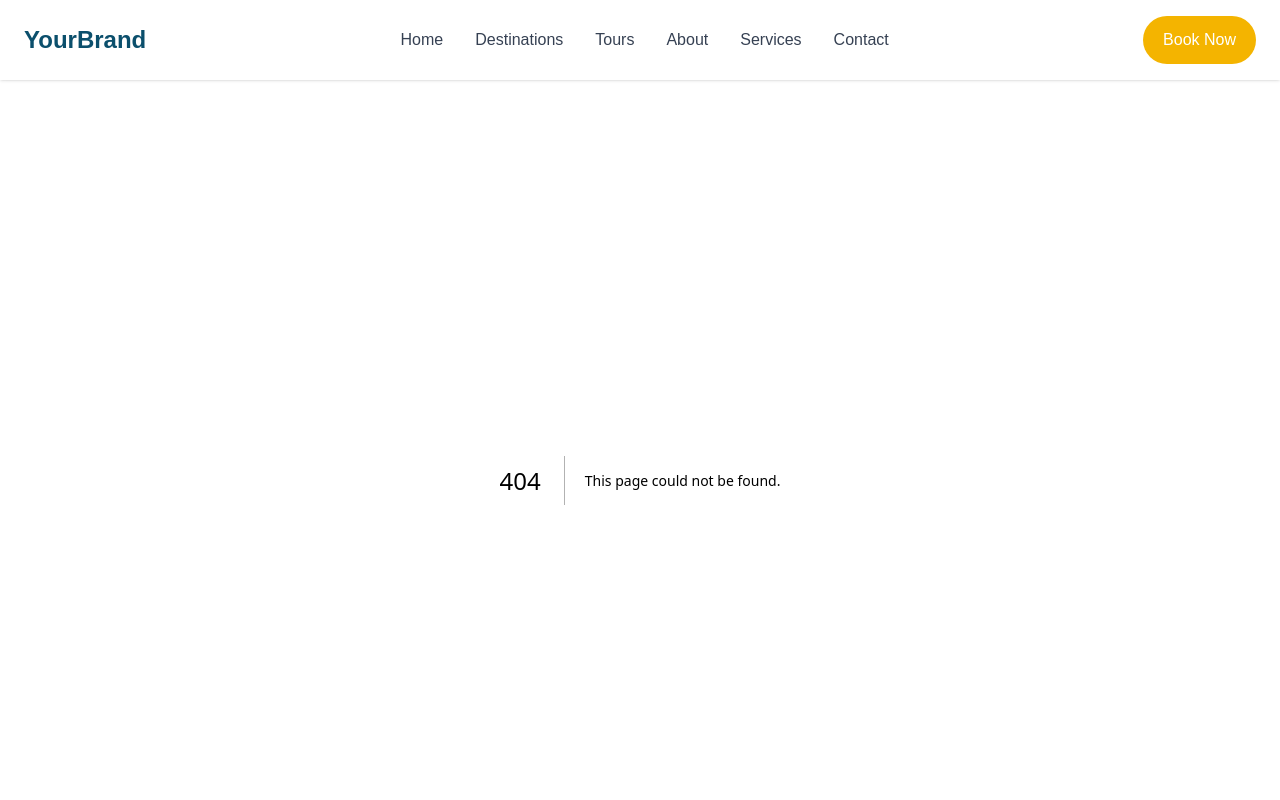
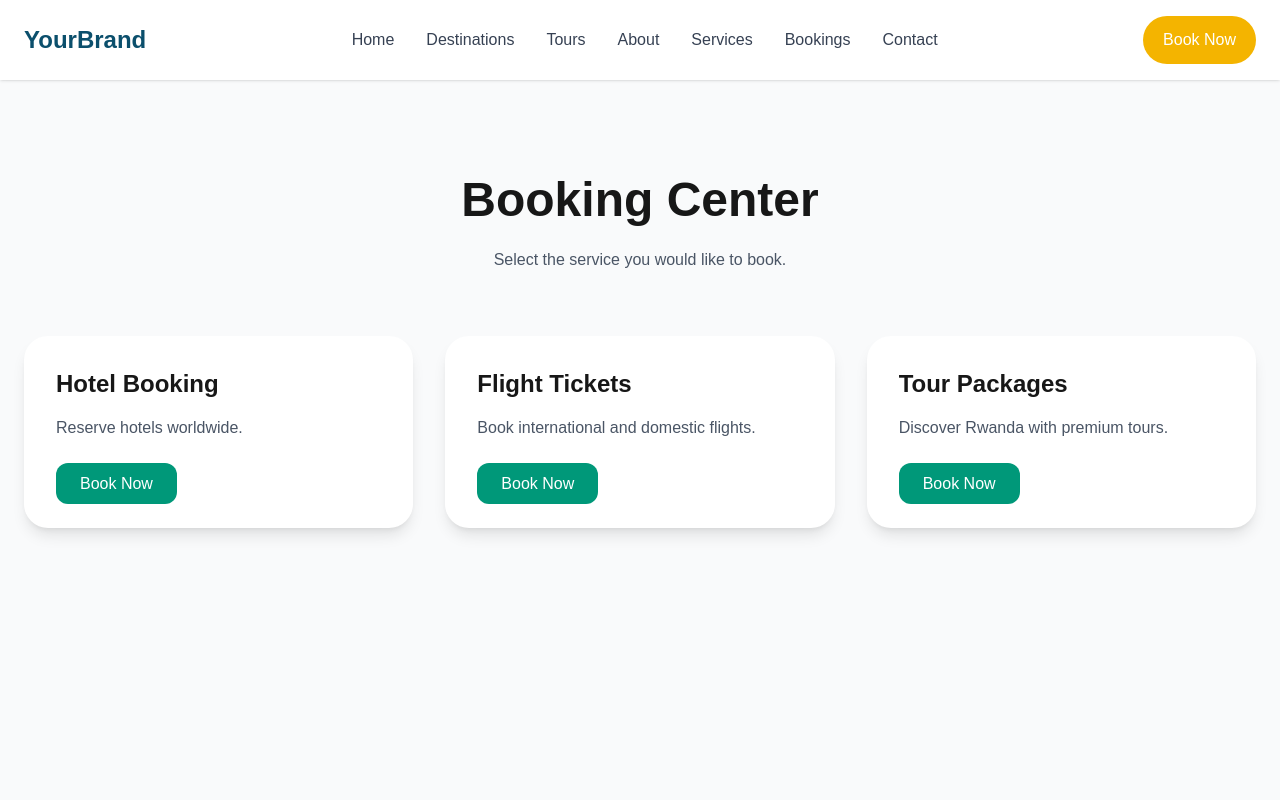
Before and after one commit to ELIE-MANI/tembo-tours, a Next.js app: page /booking in a window 1280 px wide. Before the commit this address had no page. Shown: the top 800 px of the page. Built offline with nearby package versions, Linux system fonts and the light colour scheme.

Commit message:
Build booking center page with reusable booking cards

```diff
--- /dev/null
+++ b/app/booking/page.tsx
@@ -0,0 +1,47 @@
+import BookingCard from "@/components/bookings/BookingCard";
+
+export default function BookingPage() {
+  return (
+    <main className="bg-gray-50 min-h-screen">
+
+      <section className="max-w-7xl mx-auto px-6 py-24">
+
+        <div className="text-center mb-16">
+
+          <h1 className="text-5xl font-bold mb-6">
+            Booking Center
+          </h1>
+
+          <p className="text-gray-600">
+            Select the service you would like to book.
+          </p>
+
+        </div>
+
+        <div className="grid md:grid-cols-3 gap-8">
+
+          <BookingCard
+            title="Hotel Booking"
+            description="Reserve hotels worldwide."
+            href="/booking/hotel"
+          />
+
+          <BookingCard
+            title="Flight Tickets"
+            description="Book international and domestic flights."
+            href="/booking/ticket"
+          />
+
+          <BookingCard
+            title="Tour Packages"
+            description="Discover Rwanda with premium tours."
+            href="/booking/tour"
+          />
+
+        </div>
+
+      </section>
+
+    </main>
+  );
+}
--- /dev/null
+++ b/components/bookings/BookingCard.tsx
@@ -0,0 +1,38 @@
+import Link from "next/link";
+
+interface BookingCardProps{
+title:string;
+description:string;
+href:string;
+}
+
+export default function BookingCard({
+title,
+description,
+href
+}:BookingCardProps){
+
+return(
+
+<div className="bg-white rounded-3xl shadow-lg p-8">
+
+<h2 className="text-2xl font-bold mb-4">
+{title}
+</h2>
+
+<p className="text-gray-600 mb-8">
+{description}
+</p>
+
+<Link
+href={href}
+className="bg-[#009879] text-white px-6 py-3 rounded-xl"
+>
+Book Now
+</Link>
+
+</div>
+
+)
+
+}
--- a/components/navbar/Navbar.tsx
+++ b/components/navbar/Navbar.tsx
@@ -41,6 +41,9 @@ About
 Services
 </Link>
 
+<Link href="/booking">
+Bookings
+</Link>
 
 <Link href="/contact">
 Contact
```
